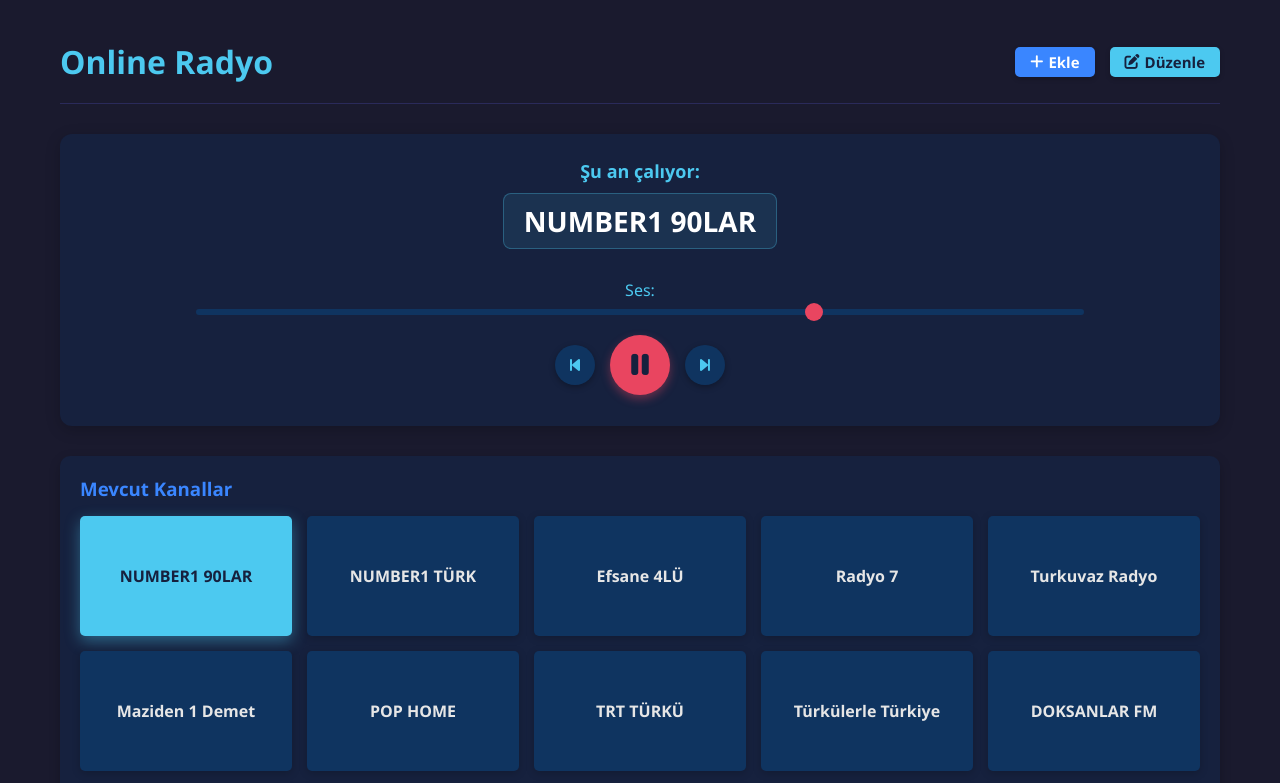
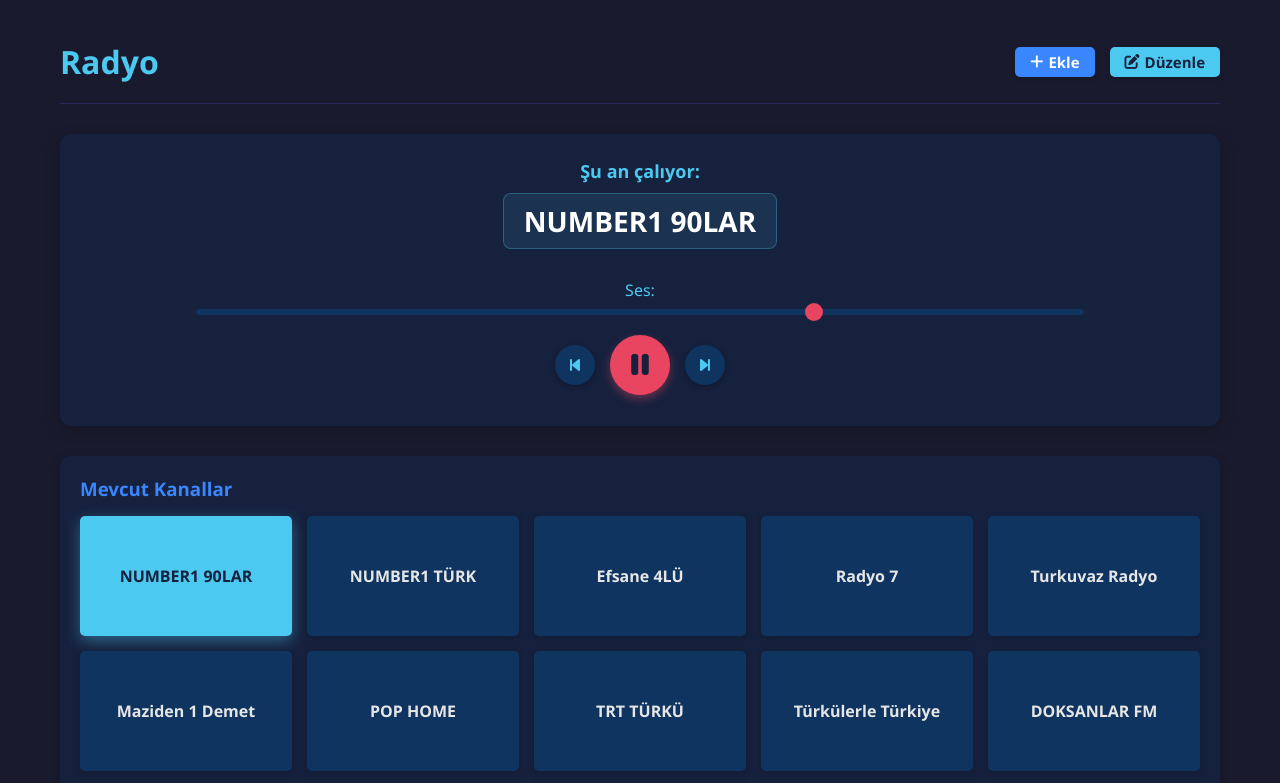
Before and after one commit to faltuan/radyoPlayer, a plain HTML site: page index.html in a window 1280 px wide. Shown: the top 783 px of the page. Drawn offline with nearby package versions, Linux system fonts and the light colour scheme.

Commit message:
name update

```diff
--- a/index.html
+++ b/index.html
@@ -836,7 +836,7 @@
 
     <div class="container">
         <header>
-            <h1>Online Radyo</h1>
+            <h1>Radyo</h1>
             <div class="status-bar">
                 <button class="add-channel-btn"><i class="fas fa-plus"></i>Ekle</button>
                 <button id="edit-channels-btn" class="channel-btn"><i class="fas fa-edit"></i> Düzenle</button>
```
